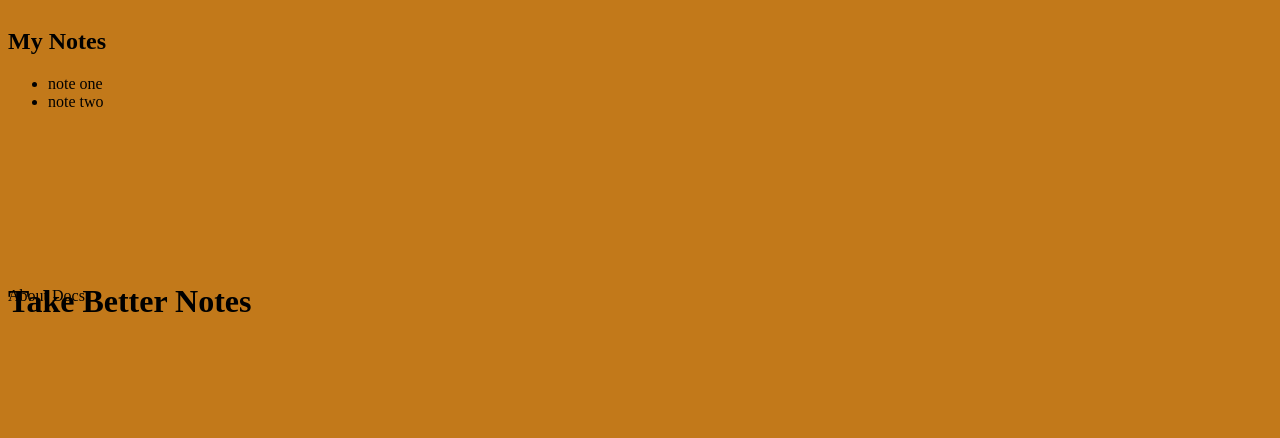
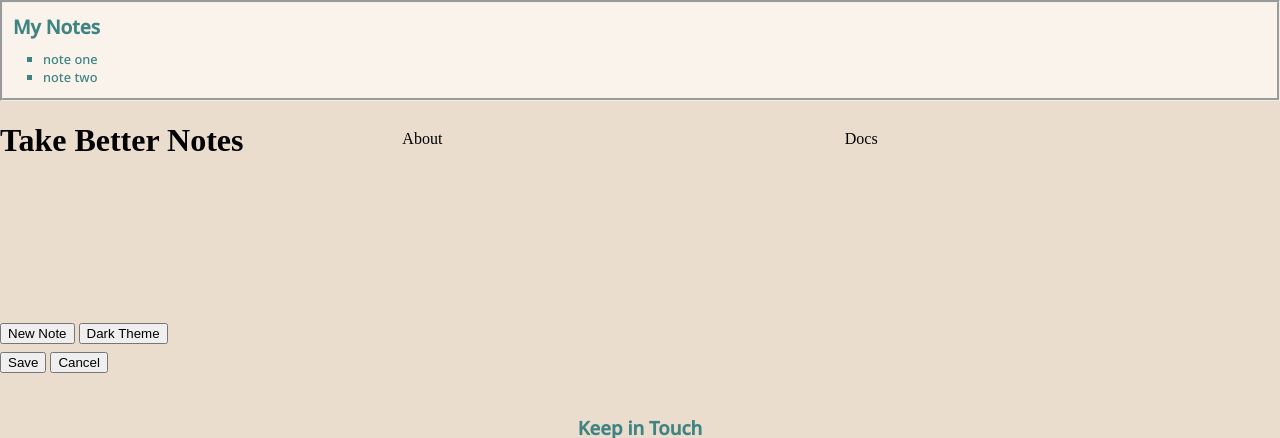
Before and after one commit to mtguns10/WebTechAss1, a plain HTML site: page index.html in a window 1280 px wide. Shown: the top 438 px of the page. Drawn offline with Linux system fonts and the light colour scheme.

Commit message:
Further formatting and include google font Noto Sans

```diff
--- a/styles/stylesheet.css
+++ b/styles/stylesheet.css
@@ -1,9 +1,60 @@
+html {
+    height: 100vh;
+    width: 100vw;}
 body {
-    background-color: rgb(194, 121, 26);
+    background-color: #ebddcd;
+    margin: 0%;
+    height: 100%;
     display:grid;
-    grid-template-rows: 1fr 1fr auto;
+    grid-template-rows: 1fr 1fr 4fr;}
+body > header{
+    text-align: center;
+    font-family: Noto Sans;
+    color: #3f8383;
+}
+nav{
+    display: flex;
+    justify-content: space-evenly;
+}
+body > section{
+    background-color: #F9F3EC;
+    border-style:groove;
+    font-family: Noto Sans;
+    font-size:80%;
+    color: #3f8383;
+    font-family: ;
+}
+section > ul{
+    list-style-type:square;
+}
+section h2{
+    margin: 10px;
+}
+section ul{
+    margin: 0px;
 }
 main {
     display: grid;
-    grid-template-rows: 10% 80%10%;
+    height: 100%;
+    grid-template-rows: 10% 65% 10% 15%;
 }
+footer{
+    display: grid;
+    grid-template-rows: 1fr;
+    justify-content: center;
+}
+footer h3{
+    text-align: center;
+    margin-bottom: 4px;
+    font-family: Noto Sans;
+    color: #3f8383;
+}
+footer div{
+    display: flex;
+    justify-content: center;
+}
+div.top-buttons{
+    display: flex;
+    justify-content: space-between;
+    margin: 10px;
+}
```
